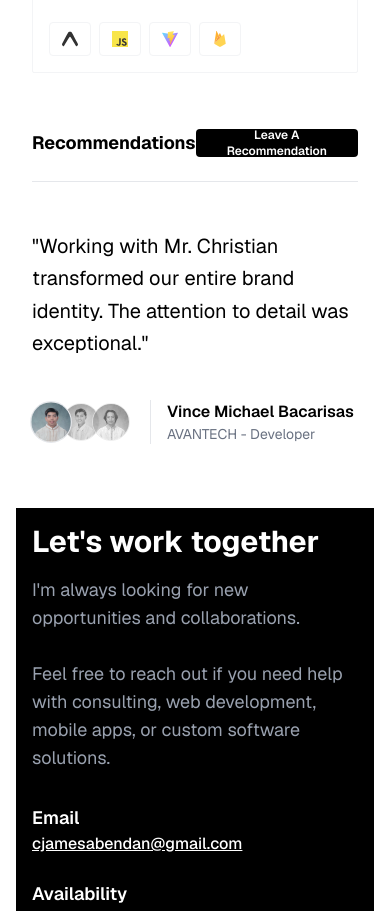
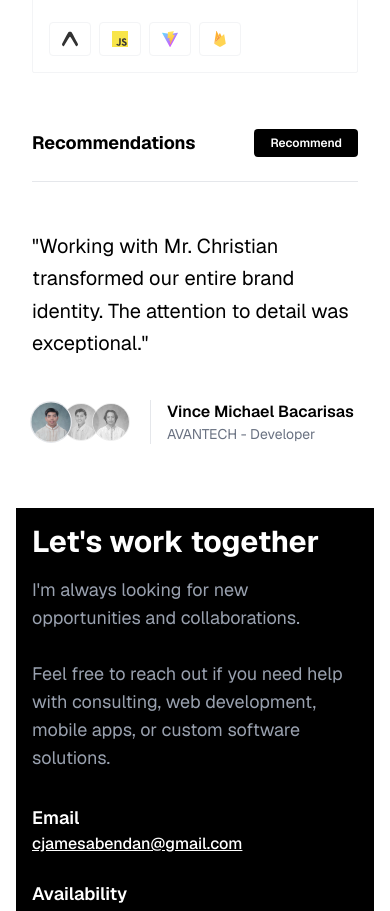
Before and after one commit to cjabendan/cj-dev, a Next.js app: page / in a window 390 px wide. Shown: the part 3062-3973 px from the top of the page. Built offline with nearby package versions, Linux system fonts and the light colour scheme.

Commit message:
feat: modify button content behavior

```diff
--- a/components/Recommendations.tsx
+++ b/components/Recommendations.tsx
@@ -16,7 +16,8 @@ export default function Recommendations() {
           className="inline-flex max-[445px]:h-7 h-9 items-center justify-center rounded bg-black dark:bg-white text-white dark:text-black
         px-4 text-xs font-semibold gap-1 cursor-pointer"
         >
-          Leave A Recommendation
+          <span className="hidden sm:block">Leave A Recommendation</span>
+          <span className="block sm:hidden">Recommend</span>
         </button>
       </div>
 
```
